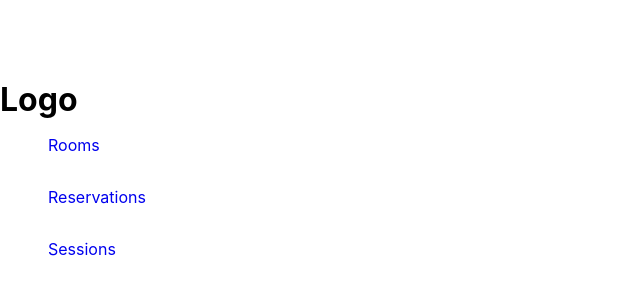
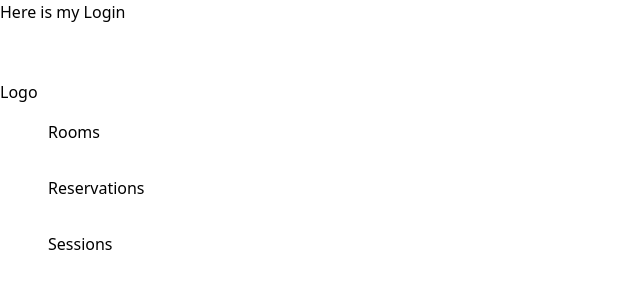
Before and after one commit to joel-kalema/Room-reservation, a React (Create React App) app: page / in a window 1280 px wide. Shown: the top 300 px of the page, without its empty margins (0-640 px from the left). Built offline with nearby package versions, Linux system fonts and the light colour scheme.

Commit message:
Add login route to the app.js file

```diff
--- a/package.json
+++ b/package.json
@@ -44,6 +44,8 @@
     ]
   },
   "devDependencies": {
+    "autoprefixer": "^10.4.8",
+    "postcss": "^8.4.16",
     "tailwindcss": "^3.1.8"
   }
 }
--- /dev/null
+++ b/postcss.config.js
@@ -0,0 +1,6 @@
+module.exports = {
+    plugins: {
+      tailwindcss: {},
+      autoprefixer: {},
+    }
+  }
--- a/src/App.js
+++ b/src/App.js
@@ -4,6 +4,7 @@ import Reservations from './component/reservations/reservations';
 import Sessions from './component/sessions/sessions';
 import Rooms from './component/rooms/rooms';
 import Header from './component/header/header';
+import Login from './component/auth/login';
 
 
 function App() {
@@ -12,6 +13,7 @@ function App() {
       <Router>
         <Header />
         <Routes>
+          <Route path='/' element={<Login />} />
           <Route path='/rooms' element={<Rooms />} />
           <Route path='/sessions' element={<Sessions />} />
           <Route path='/reservations' element={<Reservations />} />
--- a/src/index.css
+++ b/src/index.css
@@ -1,13 +1,3 @@
-body {
-  margin: 0;
-  font-family: -apple-system, BlinkMacSystemFont, 'Segoe UI', 'Roboto', 'Oxygen',
-    'Ubuntu', 'Cantarell', 'Fira Sans', 'Droid Sans', 'Helvetica Neue',
-    sans-serif;
-  -webkit-font-smoothing: antialiased;
-  -moz-osx-font-smoothing: grayscale;
-}
-
-code {
-  font-family: source-code-pro, Menlo, Monaco, Consolas, 'Courier New',
-    monospace;
-}
+@tailwind base;
+@tailwind components;
+@tailwind utilities;
--- a/src/redux/storage.js
+++ b/src/redux/storage.js
@@ -1,4 +1,4 @@
-import { createStore,  combineReducers, applyMiddleware } from "redux";
+import { createStore, combineReducers, applyMiddleware } from "redux";
 import { composeWithDevTools } from 'redux-devtools-extension';
 import logger from "redux-logger";
 import thunk from "redux-thunk";
--- a/tailwind.config.js
+++ b/tailwind.config.js
@@ -1,6 +1,6 @@
 /** @type {import('tailwindcss').Config} */
 module.exports = {
-  content: [],
+  content: ["./src/**/*.{html,js}"],
   theme: {
     extend: {},
   },
```
Also changed, not shown: 1 other file (tests, documents, lock files or other folders).
